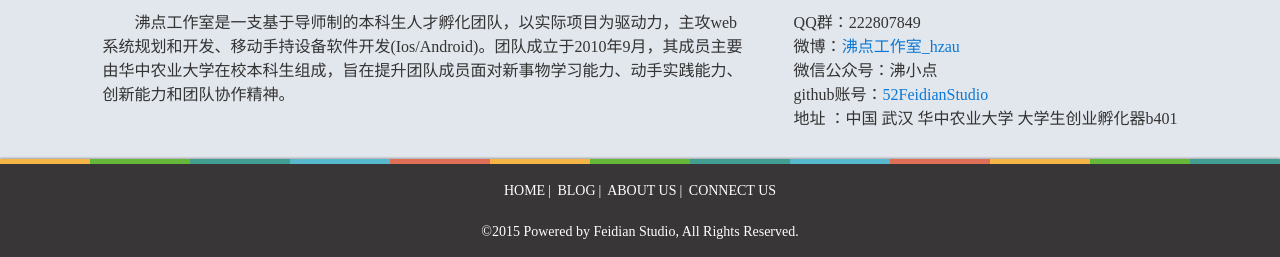
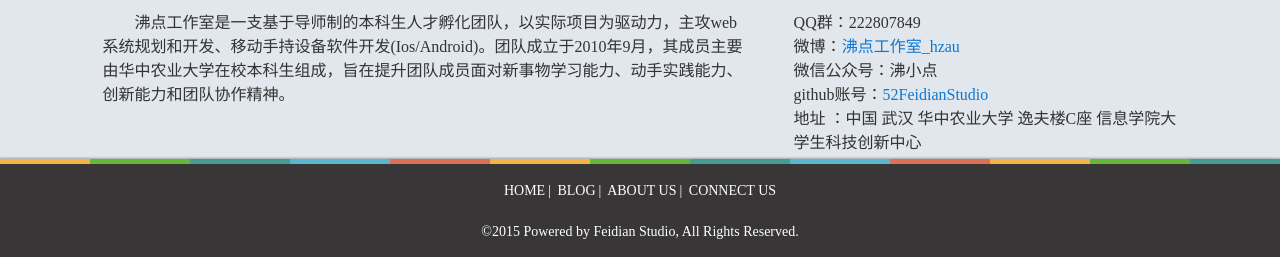
Before and after one commit to 52FeidianStudio/52FeidianStudio, a Jekyll site: the page built from index.html, in a window 1280 px wide. Shown: the part 1443-1700 px from the top of the page. Built offline with Jekyll 4.4.1, drawn with Linux system fonts in a browser that asks for light colours; the list of posts is cut into pages by our own code.

Commit message:
Update index.html

```diff
--- a/_layouts/index.html
+++ b/_layouts/index.html
@@ -94,7 +94,7 @@
         <p>微博：<a href="http://weibo.com/u/3475549580">沸点工作室_hzau</a></p>
         <p>微信公众号：沸小点</p>
         <p>github账号：<a href="https://github.com/52FeidianStudio">52FeidianStudio</a></p>
-        <p>地址 ：中国 武汉 华中农业大学 大学生创业孵化器b401</p>
+        <p>地址 ：中国 武汉 华中农业大学 逸夫楼C座 信息学院大学生科技创新中心</p>
         </div>
      </div>
 
```
